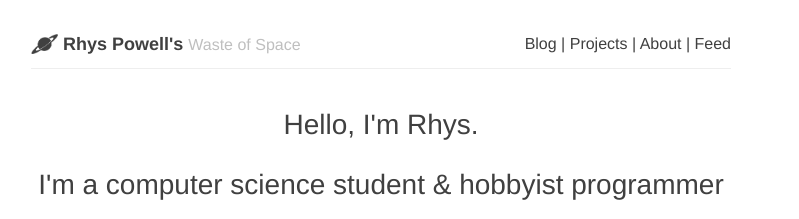
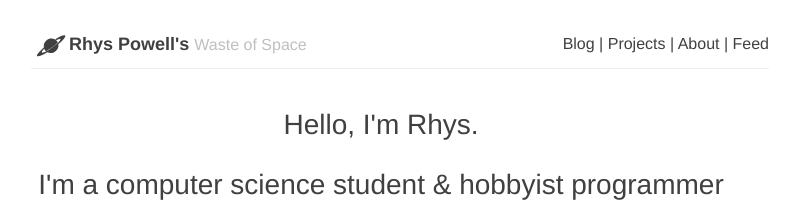
Before and after one commit to rpowelll/rpowelll.github.com, a Jekyll site: the page built from index.html, in a window 1280 px wide. Shown: the top 219 px of the page, without its empty margins (259-1058 px from the left). Built offline with Jekyll 4.4.1, drawn with Linux system fonts in a browser that asks for light colours; Markdown is read by kramdown in place of the engine named in the settings.

Commit message:
SVG logo

```diff
--- a/_includes/header.html
+++ b/_includes/header.html
@@ -2,7 +2,25 @@
   <div class="row">
     <div class="span12">
       <div class="title">
-        <img class="logo" src="/images/logo.png" />
+        <div class="logo">
+          <svg
+             xmlns="http://www.w3.org/2000/svg"
+             width="40"
+             height="60"
+             inkscape:version="0.48.1">
+            <g
+               inkscape:label="Layer 1"
+               inkscape:groupmode="layer"
+               id="layer1"
+               transform="scale(0.05)">
+              <path
+                 style="fill:#404040;fill-opacity:1;stroke:none"
+                 d="m 319.23299,641.96561 c -49.05933,35.49729 -71.45137,93.32016 -62.35725,146.58563 -93.96807,80.2322 -150.48671,149.43663 -134.88762,170.99549 15.59114,21.548 98.8548,-10.5467 204.34222,-74.68731 47.75933,25.24955 109.73244,21.83849 158.77597,-13.64734 49.04347,-35.48584 71.66456,-93.28366 62.6175,-146.54387 93.9129,-80.13725 150.43708,-149.18736 134.84587,-170.73524 -15.11848,-20.89465 -94.02706,8.59909 -194.99501,68.84445 8.23021,4.76564 15.9772,10.39865 23.20249,16.8037 40.87148,-19.91216 70.16551,-27.36043 77.40583,-17.35379 13.8699,19.16893 -58.1683,94.7771 -160.88106,169.09582 -102.71276,74.31873 -197.05723,119.09821 -210.92713,99.92928 -7.77293,-10.74271 11.42469,-39.28045 47.86241,-75.35592 4.0177,10.07213 9.44873,19.73644 16.06029,28.87398 5.01439,6.93021 10.58357,13.13114 16.60555,18.81598 33.96549,-15.2713 79.45122,-42.30217 127.12077,-76.79388 47.66956,-34.49172 87.56947,-69.24243 112.69703,-96.72836 -3.51646,-7.49777 -7.66467,-14.72682 -12.67911,-21.65703 -45.815,-63.31899 -137.48221,-75.15633 -204.80875,-26.44159 z"
+                 id="path3012"
+                 inkscape:connector-curvature="0" />
+            </g>
+          </svg>
+        </div>
         <h3><a href="/">Rhys Powell's <small>Waste of Space</small></a></h3>
       </div>
 
--- a/css/site.css
+++ b/css/site.css
@@ -57,6 +57,11 @@
   background-color: transparent;
 }
 
+#site-header {
+  position: relative;
+  padding-left: 38px;
+}
+
 #site-header a {
   color: #404040;
 }
@@ -65,3 +70,9 @@
   text-decoration: none;
   color: #9D261D;
 }
+
+.logo {
+  position: absolute;
+  top:-12px;
+  left:0px;
+}
```
